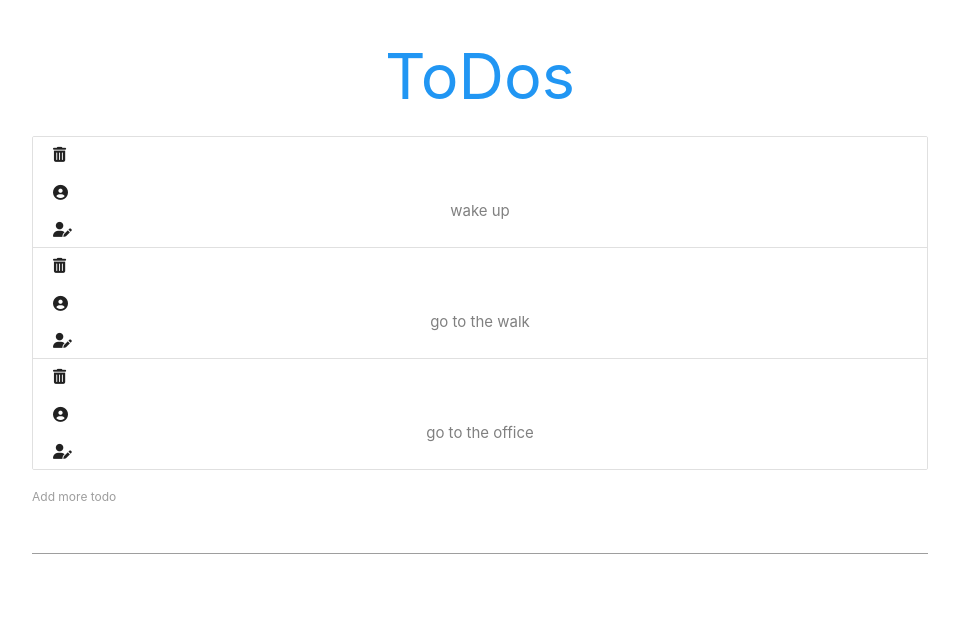
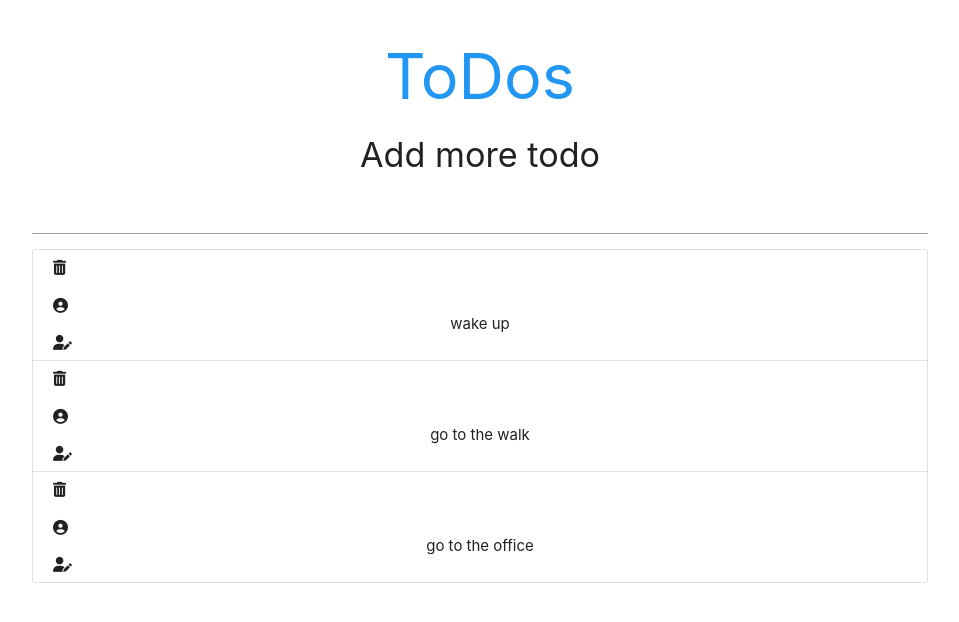
Before and after one commit to abdulbasit01/todo, a React (Create React App) app: page / in a window 1280 px wide. Shown: the top 622 px of the page, without its empty margins (160-1119 px from the left). Built offline with nearby package versions, Linux system fonts and the light colour scheme.

Commit message:
change input position

```diff
--- a/src/App.js
+++ b/src/App.js
@@ -6,9 +6,9 @@ class App extends Component {
     super(props);
     this.state = {
       todo:[
-        {id:1,content:"wake up",color:"grey",textDecoration:""},
-        {id:2,content:"go to the walk" ,color:"grey",textDecoration:""},
-        {id:3,content:"go to the office" ,color:"grey",textDecoration:""}
+        {id:1,content:"wake up",textDecoration:""},
+        {id:2,content:"go to the walk" ,textDecoration:""},
+        {id:3,content:"go to the office" ,textDecoration:""}
       ],
 
      }
@@ -29,7 +29,7 @@ class App extends Component {
   }
   updateItem=(id)=>{
     // console.log(id)
-    let value=prompt("enter task you want to change")
+    let value=prompt("enter task you want to change : todo App by abdulbasit14827@gmail.com")
     const todo =this.state.todo.filter(todo=>{
       return todo.id === id
     })
@@ -59,8 +59,9 @@ class App extends Component {
       <React.Fragment>
         <div className="todo-app container">
           <h1 className="center blue-text">ToDos</h1>
+          <AddToDo AddToDo={this.AddToDo}/>
           <Todo todos={this.state.todo} deleteItem={this.deleteItem} updateItem={this.updateItem} complete={this.completed}/ >
-          <AddToDo AddToDo={this.AddToDo}/>
+
         </div>
       </React.Fragment>
      );
--- a/src/component/From.js
+++ b/src/component/From.js
@@ -20,8 +20,8 @@ class AddToDo extends Component {
     render() {
         return (
             <form onSubmit={this.handleSubmit}>
-                <label>Add more todo</label>
-                <input type="text" onChange={this.handleChange} value={this.state.content}/>
+                <h4 className="center">Add more todo</h4>
+                <input type="text" onChange={this.handleChange} value={this.state.content} className="center"/>
             </form>
          );
     }
```
